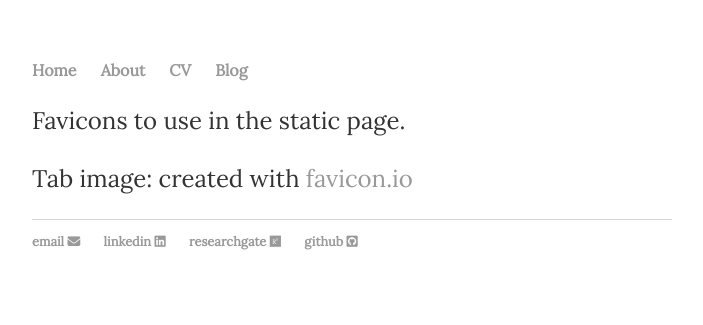
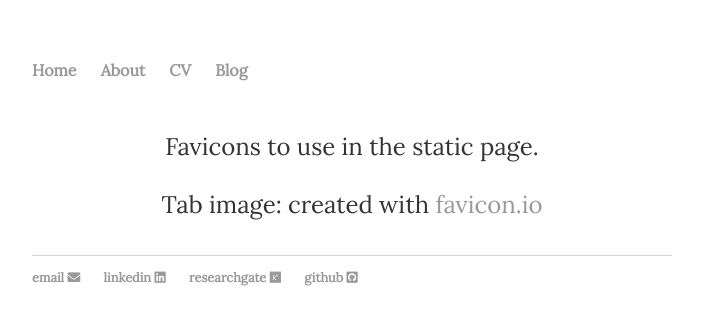
Before and after one commit to finerbrighterlighter/finerbrighterlighter.github.io, a Jekyll site: the page built from icon/readme.md, in a window 1280 px wide. Shown: the top 325 px of the page, without its empty margins (288-991 px from the left). Built offline with Jekyll 4.4.1, drawn with Linux system fonts in a browser that asks for light colours; nearby versions of some CDN libraries; our own code applies the rules of GitHub Pages for plain Markdown files.

Commit message:
Update main.css

```diff
--- a/css/main.css
+++ b/css/main.css
@@ -50,6 +50,16 @@
 ul.posts li {
     list-style: none;
 }
-img {
-  border-radius: 50%;
+
+div.polaroid {
+  width: 80%;
+  background-color: white;
+  box-shadow: 0 4px 8px 0 rgba(0, 0, 0, 0.2), 0 6px 20px 0 rgba(0, 0, 0, 0.19);
 }
+
+img {width: 200px}
+
+div.container {
+  text-align: center;
+  padding: 10px 20px;
+}
```
